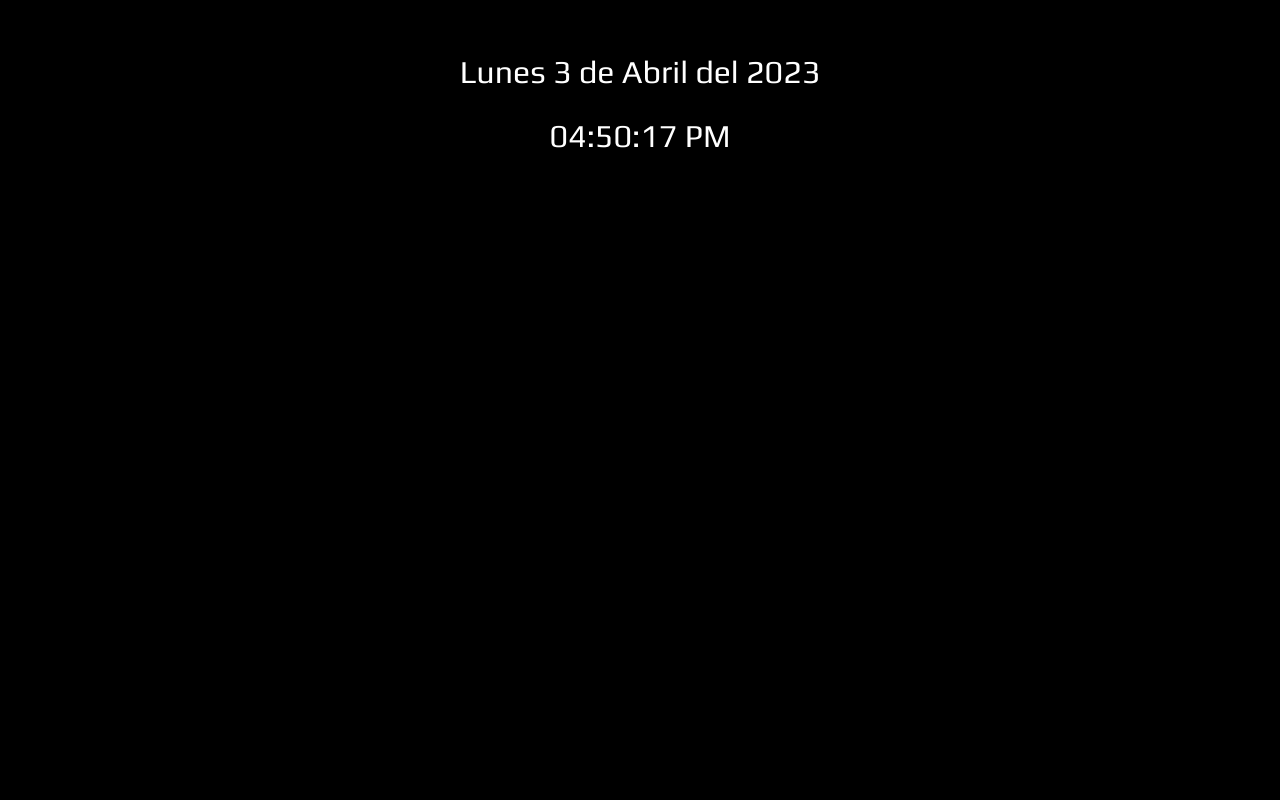
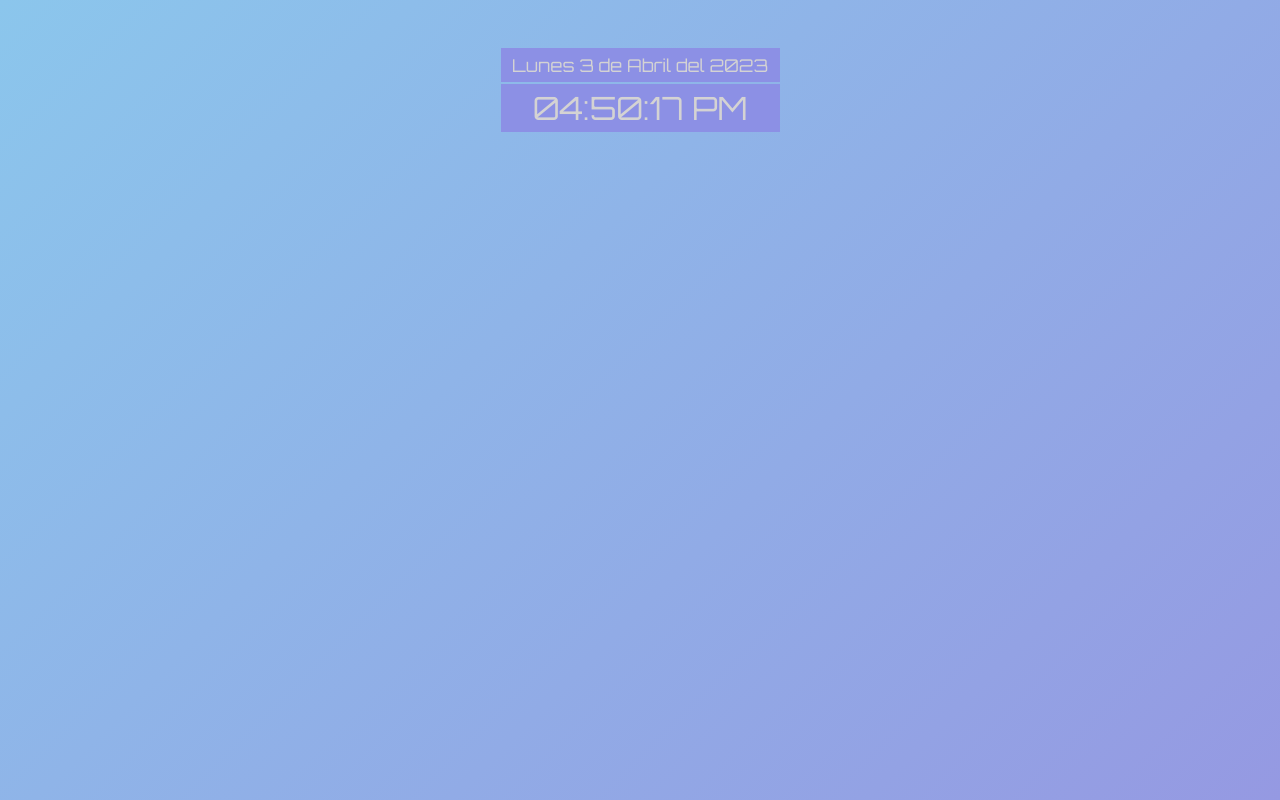
Before and after one commit to Fedreric/TP5-javascript-Reloj, a plain HTML site: page index.html in a window 1280 px wide. Drawn offline with nearby package versions, Linux system fonts and the light colour scheme.

Commit message:
Se agregan estilos y nueva fuenta al proyecto

```diff
--- a/css/style.css
+++ b/css/style.css
@@ -1,18 +1,47 @@
-
-@import url('https://fonts.googleapis.com/css2?family=Play&display=swap');
+@import url('https://fonts.googleapis.com/css2?family=Orbitron&display=swap');
 
 body{
     display: flex;
     flex-direction: column;
     min-height: 100vh;
-    font-family: 'Play', sans-serif;
-    background: #000;
+    font-family: 'Orbitron', sans-serif;
+
+    background-color: #8BC6EC;
+    background-image: linear-gradient(135deg, #8BC6EC 0%, #9599E2 100%);
+
   }
   main{
     flex-grow: 1;
   }
+  p{
+    color: rgb(212, 211, 211);
+    font-size: 1.1em;
+    margin: 0;
+  }
+  .container{
+    display: flex;
+    flex-direction: column;
+    align-items: center;
+  }
+  #fecha{
 
-  p{
+  }
+  #hora{
     font-size: 2em;
-    color: white;
+    margin-top: 2px;
   }
+.reloj{
+  width: 80%;
+  background-color: #8c90e5;
+}
+
+@media screen and (min-width: 992px) {
+  .reloj{
+    width: 25%;
+  }
+}
+@media screen and (min-width: 768px) and (max-width: 991px) {
+  .reloj{
+    width: 50%;
+  }
+}
--- a/index.html
+++ b/index.html
@@ -16,9 +16,9 @@
 
     </header>
     <main class="text-center">
-        <section class="container pt-5 luzAzul">
-            <p id="fecha"></p>
-            <p id="hora"></p>
+        <section class="container pt-5">
+                <p id="fecha" class="reloj py-1"></p>
+                <p id="hora" class="reloj"></p>
         </section>
     </main>
     <script src="https://cdn.jsdelivr.net/npm/bootstrap@5.3.0-alpha2/dist/js/bootstrap.bundle.min.js" integrity="sha384-qKXV1j0HvMUeCBQ+QVp7JcfGl760yU08IQ+GpUo5hlbpg51QRiuqHAJz8+BrxE/N" crossorigin="anonymous"></script>
```
